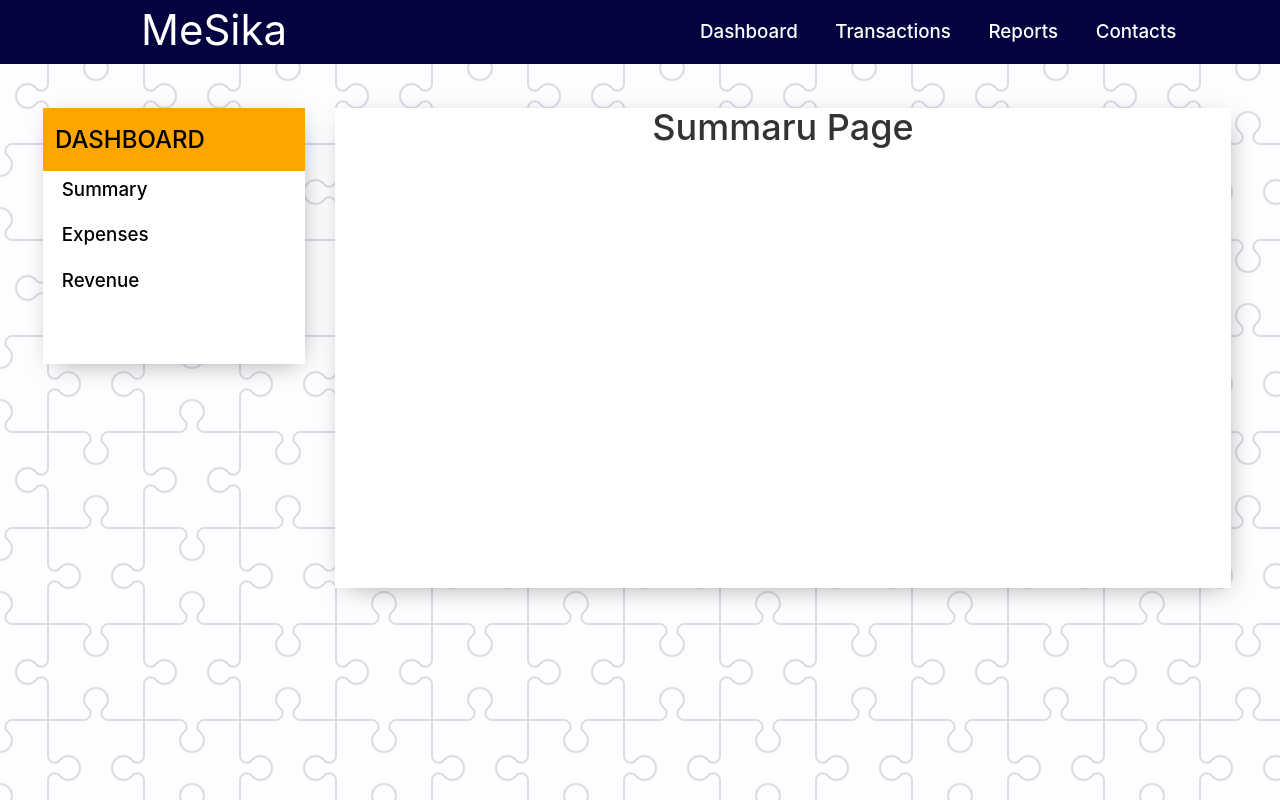
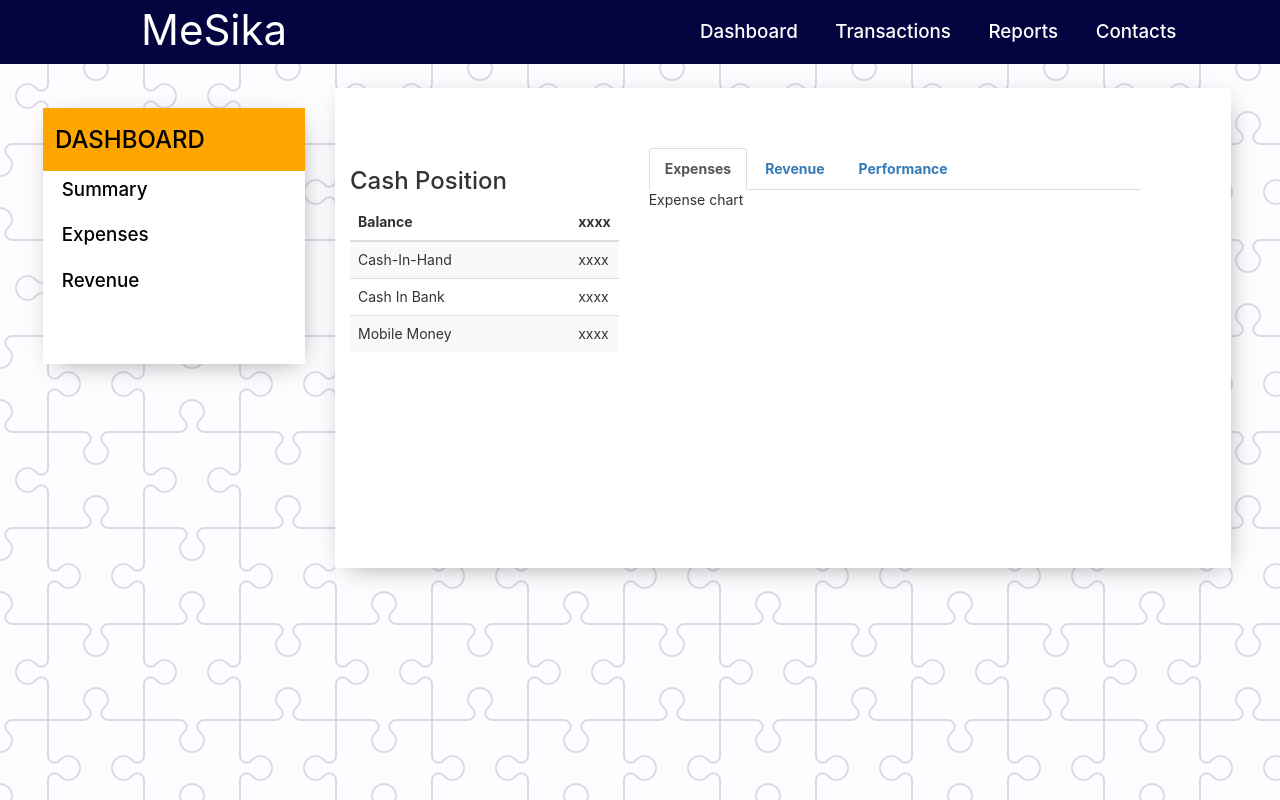
Before and after one commit to ofoe-fiergbor/mesika-app, a React (Create React App) app: page / in a window 1280 px wide. Built offline with nearby package versions, Linux system fonts and the light colour scheme.

Commit message:
created the boiler plate for the dashboard

```diff
--- a/src/Components/DashboardComp/DBSummary.jsx
+++ b/src/Components/DashboardComp/DBSummary.jsx
@@ -4,7 +4,47 @@
     render() {
         return (
             <div className='right'>
-               <center> <h1>Summaru Page</h1></center>
+                <br/><br/><br/>
+                <div className="col-md-4">
+                    <h3>Cash Position</h3>
+                <table className='table-striped table'>
+                    <thead>
+                        <tr>
+                            <th>Balance</th>
+                            <th>xxxx</th>
+                        </tr>
+                    </thead>
+                    <tbody>
+                        <tr>
+                            <td className='col-md-10'>Cash-In-Hand</td>
+                            <td className='col-md-2'>xxxx</td>
+                        </tr>
+                        <tr>
+                            <td className='col-md-10'>Cash In Bank</td>
+                            <td className='col-md-2'>xxxx</td>
+                        </tr>
+                        <tr>
+                            <td className='col-md-10'>Mobile Money</td>
+                            <td className='col-md-2'>xxxx</td>
+                        </tr>
+                    </tbody>
+                </table>
+
+                </div>
+                <div className="col-md-7">
+                    <ul className="nav nav-tabs" role="tablist">
+                        <li role="presentation" className="active"><a href="#home" aria-controls="home" role="tab" data-toggle="tab"><b>Expenses</b></a></li>
+                        <li role="presentation"><a href="#profile" aria-controls="profile" role="tab" data-toggle="tab"><b>Revenue</b></a></li>
+                        <li role="presentation"><a href="#messages" aria-controls="messages" role="tab" data-toggle="tab"><b>Performance</b></a></li>
+                    </ul>
+
+                    <div className="tab-content">
+                        <div role="tabpanel" className="tab-pane active" id="home">Expense chart</div>
+                        <div role="tabpanel" className="tab-pane" id="profile">Revenue Chart</div>
+                        <div role="tabpanel" className="tab-pane" id="messages">Performance Chart</div>
+                    </div>
+                    <div className="col-md-1"></div>
+                </div>
             </div>
         )
     }
```
